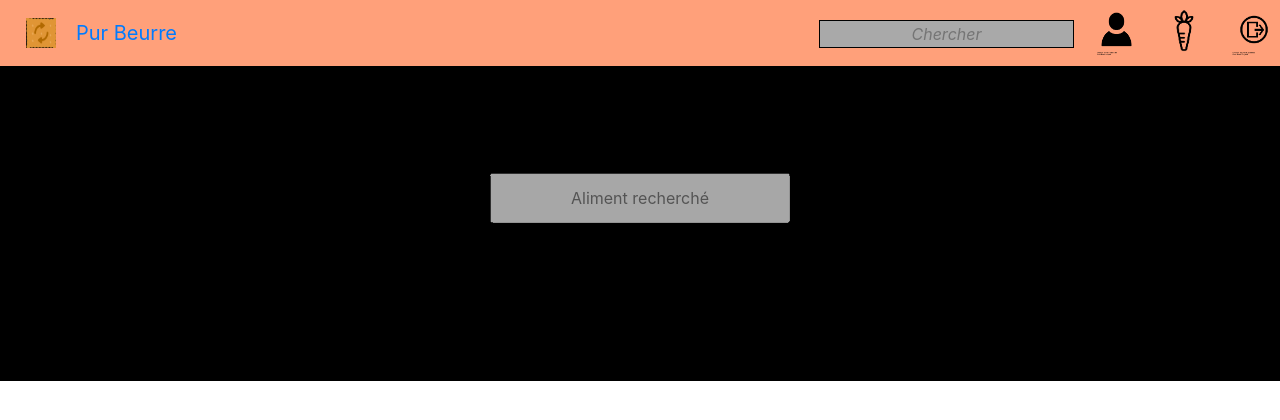
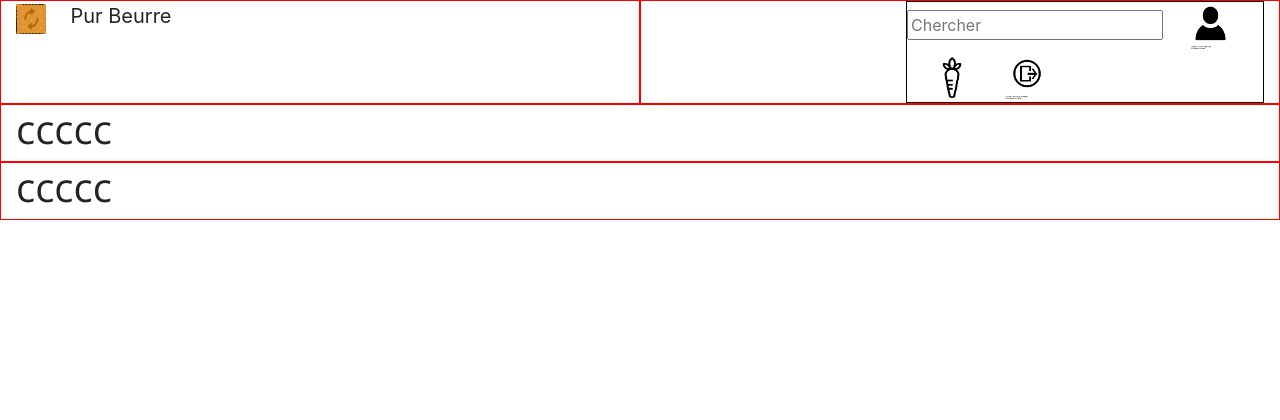
Before and after one commit to pastrouveedespeudo/plateforme-nutella-miam-miam, a Django app: template templates/pages/mes_aliments.html in a window 1280 px wide. Shown: the top 420 px of the page. Run offline with Django 3.2, Linux system fonts and the light colour scheme; the template is opened without the code that fills it, so the values that code supplies are empty; some libraries are stand-ins or nearby versions.

Commit message:
Update mes_aliments.html

```diff
--- a/templates/pages/mes_aliments.html
+++ b/templates/pages/mes_aliments.html
@@ -1,3 +1,4 @@
+
 {%load static%}
 
 <!DOCTYPE html>
@@ -36,34 +37,46 @@
 <body id="page-top">
 
 
-   <div class="container-fluid" style="background:red">
-      <nav class="navbar navbar-expand-lg navbar-light fixed-top" id="navbarTop">
-          <div class="row" id="row">
-            <a><img class="pur_beurre_logo" id="pur_beurre_logo" src="static/img/portfolio/menu-haut/pur_beurre.png"></a>
-            <a class="nom" id="nom">Pur Beurre</a>
-          </div>
-          <div class="row" id="row2">
-            <ul class="nav navbar-nav">
-              <li><a><input class="inputChercher" type="text" placeholder="Chercher"/></a></li>
-              <li><a><img class="compte" id="compte" src="static/img/portfolio/menu-haut/compte.png"></a></li>
-              <li><a href='/mes_aliments'><img class="carotte" id="carotte" src="static/img/portfolio/menu-haut/carotte.png"></a></li>
-              <li><img class="deco" id="deco" src="static/img/portfolio/menu-haut/deco.png"></a></li>
-            </ul>
-          </div>
-      </nav>
-    </div>
-    <br>
-    cs
-   <div class="container-fluid my-auto" id="rectangle_image" >
-    <div class="row" >
-     <div id="block" class="col-md-12">
-        <input type="text" id="alimentRecherche" disabled="disabled" value="Aliment recherché"/>
-        <hr>
-     </div>
-    </div>
-   </div>
+    <div class="container-fluid">
+        <div class="row">
 
 
+
+           <div class="col-md-6" id="block" style="border:1px solid red;">
+              <a><img  id="pur_beurre_logo" src="static/img/portfolio/menu-haut/pur_beurre.png"></a>
+              <a  id="nom">Pur Beurre</a>
+           </div>
+
+           <div class="col-md-6" id="block2" style="border:1px solid red;">
+               <div id="droiteMenuTop" style="border:1px solid black; margin-left:250px;">
+               <a><input id="inputChercher" type="text" placeholder="Chercher"/></a>
+               <a><img id="compte" src="static/img/portfolio/menu-haut/compte.png"></a>
+               <a href='/mes_aliments'><img id="carotte" src="static/img/portfolio/menu-haut/carotte.png"></a>
+               <a><img id="deco" src="static/img/portfolio/menu-haut/deco.png"></a>
+               </div>
+
+           </div>
+
+
+
+
+
+
+        </div>
+
+
+        <div class="row">
+
+            <div class="col-md-12" id="block2" style="border:1px solid red;">
+              <h1>ccccc</h1>
+           </div>
+
+            <div class="col-md-12" id="block2" style="border:1px solid red;">
+              <h1>ccccc</h1>
+           </div>
+
+        </div>
+    </div>
 
 
 
```
